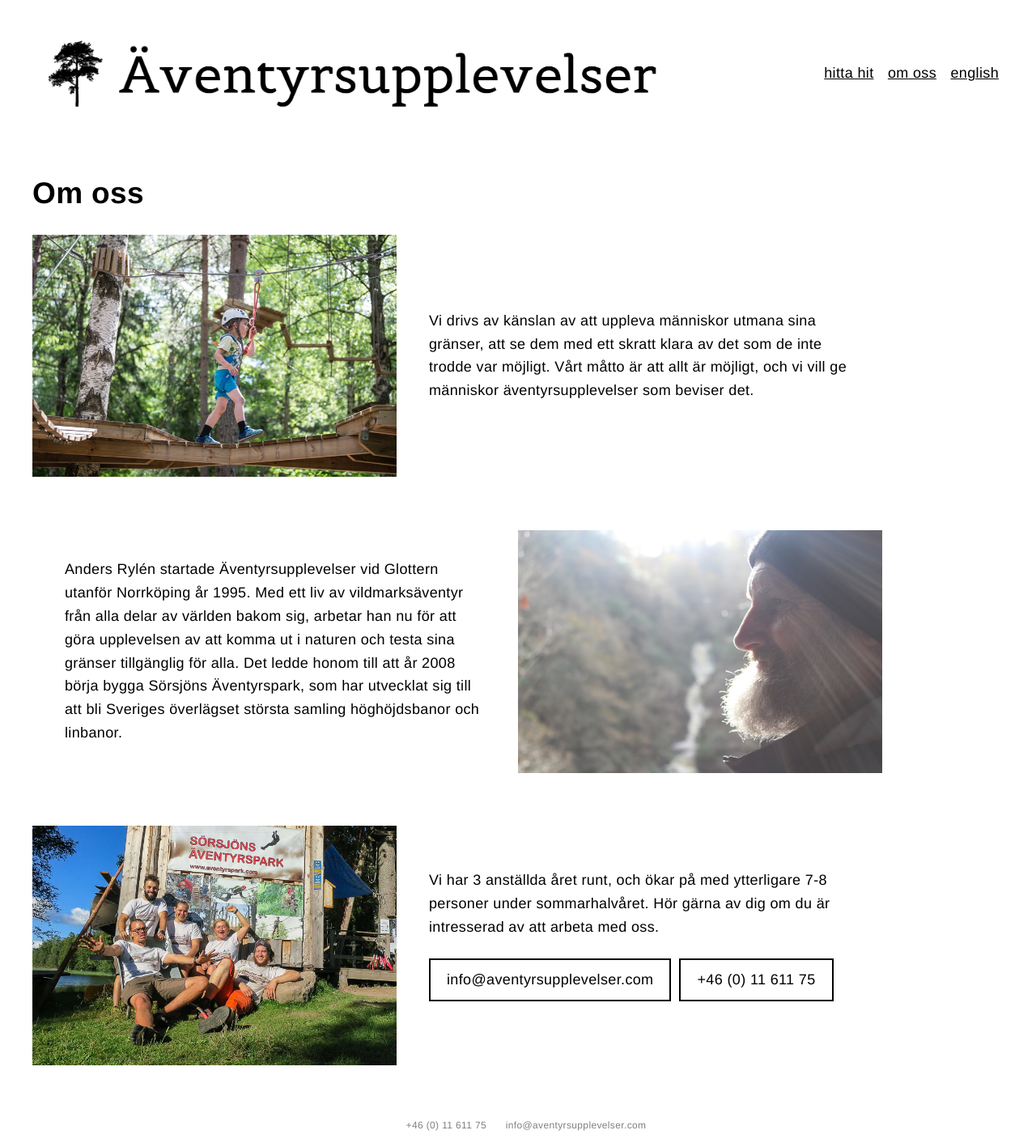
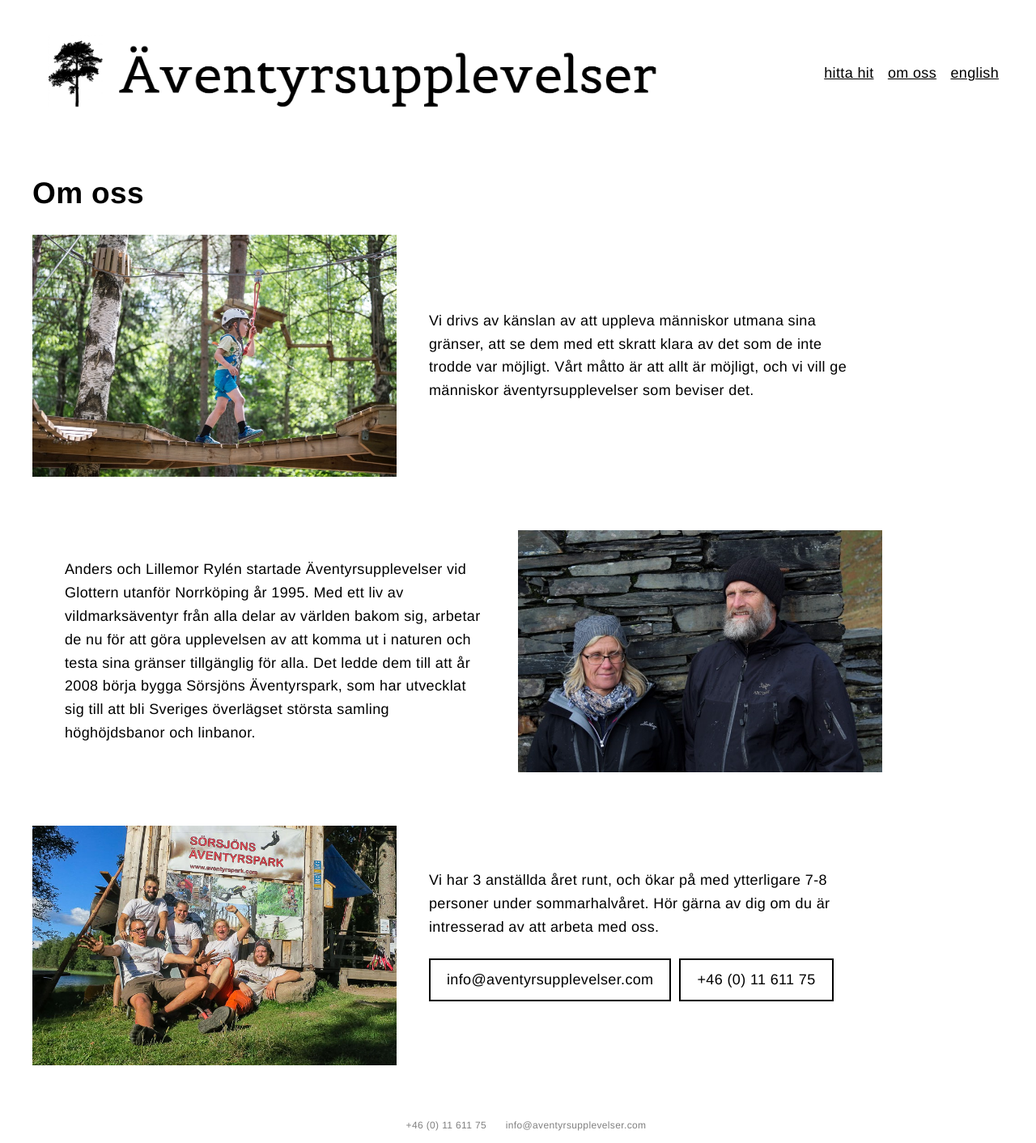
Before and after one commit to aventyrsupplevelser/aventyrsupplevelser.github.io, a Jekyll site: the page built from omoss.markdown, in a window 1280 px wide. Shown: the whole page at 81% size. Built offline with Jekyll 4.4.1, drawn with Linux system fonts in a browser that asks for light colours.

Commit message:
la till mamma

```diff
--- a/omoss.markdown
+++ b/omoss.markdown
@@ -46,10 +46,10 @@ title: Om oss
  <div class="omossavsnitt">
 
   <div class="omosstext">
-Anders Rylén startade Äventyrsupplevelser vid Glottern utanför Norrköping år 1995. Med ett liv av vildmarksäventyr från alla delar av världen bakom sig, arbetar han nu för att göra upplevelsen av att komma ut i naturen och testa sina gränser tillgänglig för alla. Det ledde honom till att år 2008 börja bygga Sörsjöns Äventyrspark, som har utvecklat sig till att bli Sveriges överlägset största samling höghöjdsbanor och linbanor.
+Anders och Lillemor Rylén startade Äventyrsupplevelser vid Glottern utanför Norrköping år 1995. Med ett liv av vildmarksäventyr från alla delar av världen bakom sig, arbetar de nu för att göra upplevelsen av att komma ut i naturen och testa sina gränser tillgänglig för alla. Det ledde dem till att år 2008 börja bygga Sörsjöns Äventyrspark, som har utvecklat sig till att bli Sveriges överlägset största samling höghöjdsbanor och linbanor.
 </div>
   <div class="omsossbild">
-  <img src="/images/pappahero.jpg" width="450px">
+  <img src="/images/andersochlillen.jpg" width="450px">
   </div>
 </div>
 
```
Also changed, not shown: images/andersochlillen.jpg (added).
